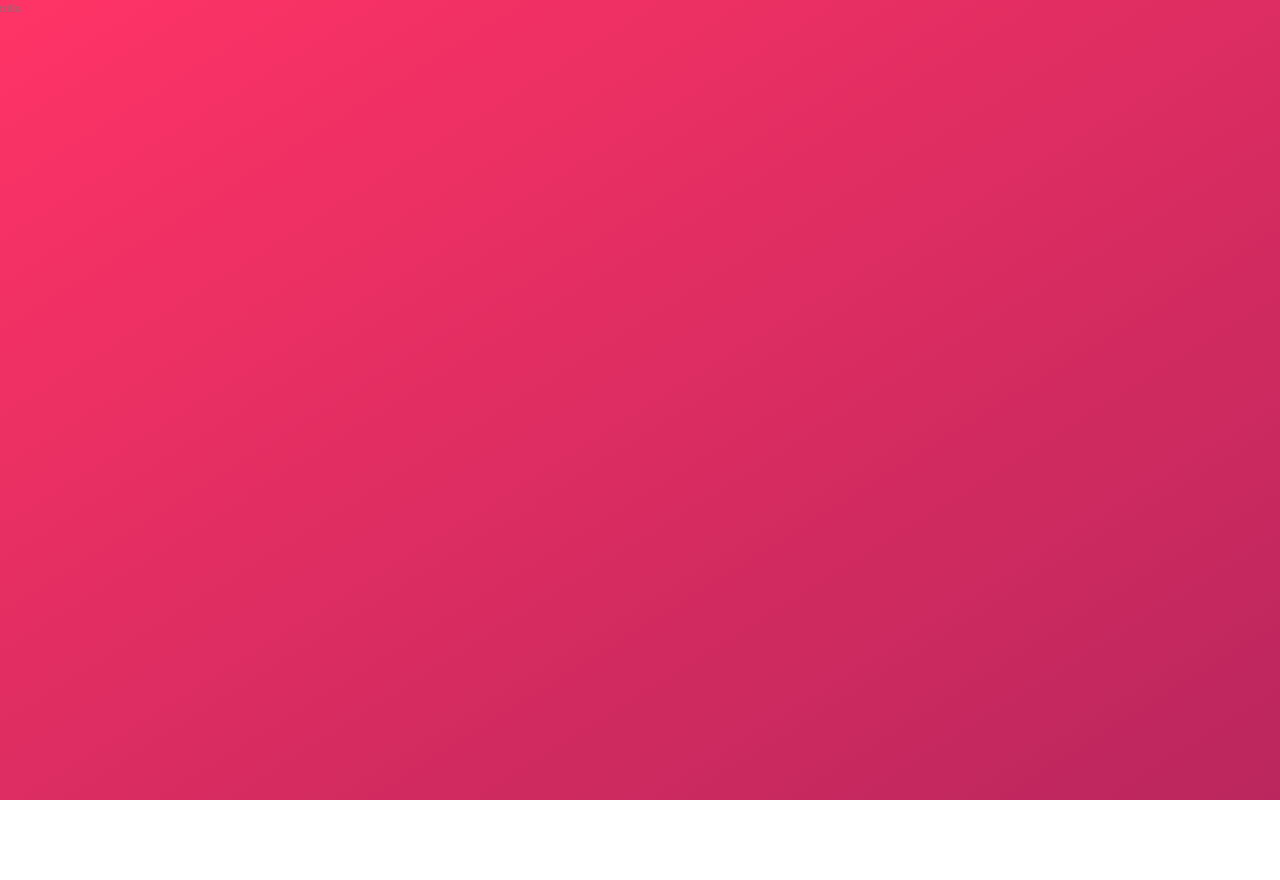
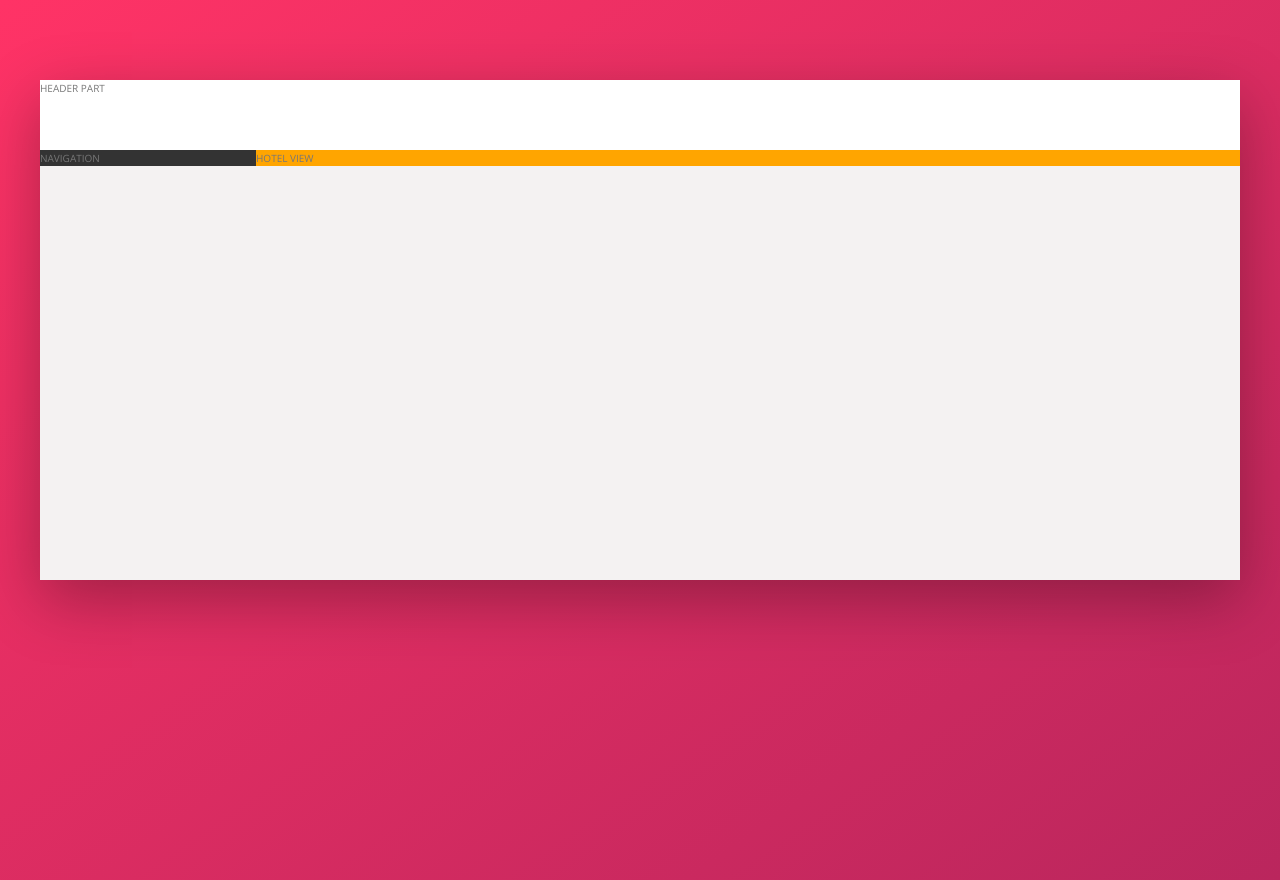
Before and after one commit to andres-cruz/trillo, a website: page index.html in a window 1280 px wide. Before the commit the page ends 800 px from the top, so only its background shows below. Drawn offline with nearby package versions, Linux system fonts and the light colour scheme.

Commit message:
Building the overall layout

```diff
--- a/index.html
+++ b/index.html
@@ -12,6 +12,18 @@
     <title>Trillo &mdash; Your all-in-one booking app</title>
 </head>
 <body>
-    trillo
+    <div class="container">
+        <header class="header">
+            HEADER PART
+        </header>
+        <div class="content">
+            <nav class="sidebar">
+                NAVIGATION
+            </nav>
+            <main class="hotel-view">
+                HOTEL VIEW
+            </main>
+        </div>
+    </div>
 </body>
 </html>
--- a/sass/_base.scss
+++ b/sass/_base.scss
@@ -25,6 +25,8 @@ Grey dark 3: #999
     --color-grey-dark-1: #333;
     --color-grey-dark-2: #777;
     --color-grey-dark-3: #999;
+
+    --shadow-dark: 0 2rem 6rem rgba(0, 0, 0, .3);
 }
 
 * {
--- a/sass/_layout.scss
+++ b/sass/_layout.scss
@@ -0,0 +1,31 @@
+.container {
+    max-width: 120rem;
+    margin: 8rem auto;
+    background-color: var(--color-grey-light-2);
+    box-shadow: var(--shadow-dark);
+
+    min-height: 50rem;
+}
+
+.header {
+    height: 7rem;
+    background-color: #fff;
+    border-bottom: var(--color-grey-light-2);
+}
+
+.content {
+    display: flex;
+}
+
+.sidebar {
+    background-color: var(--color-grey-dark-1);
+
+    flex: 0 0 18%;
+}
+
+.hotel-view {
+    background-color: #fff;
+    background-color: orange;
+
+    flex: 1;
+}
```
Also changed, not shown: css/style.css.
